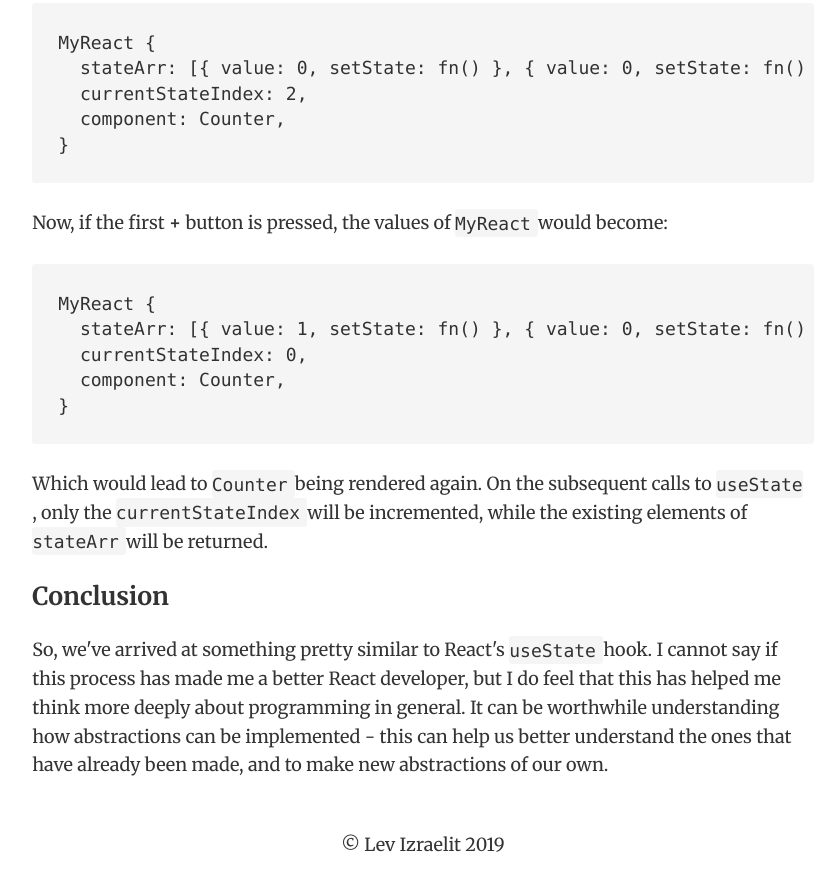
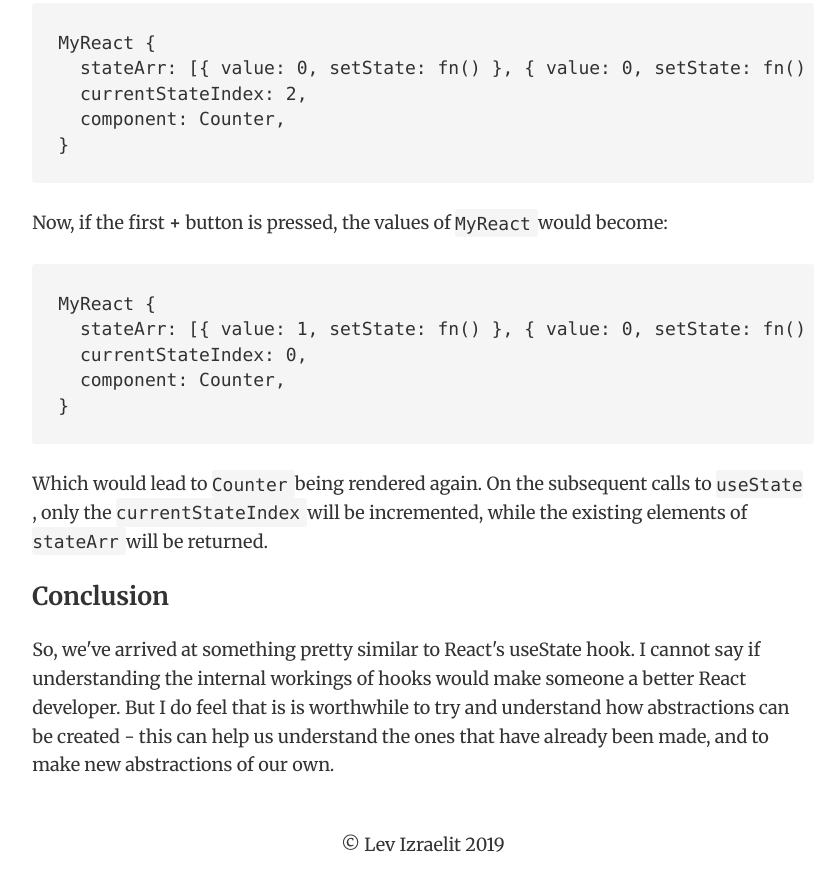
Before and after one commit to lizraeli/lev-izraelit, a Gatsby site: page /blog/state-hook in a window 1280 px wide. Shown: the part 10797-11673 px from the top of the page, without its empty margins (217-1051 px from the left). Built offline with nearby package versions, Linux system fonts and the light colour scheme; Gatsby itself is replaced by a stand-in of ours; some packages are replaced by stand-ins of ours; code samples lack their colours; a small style sheet from the web is missing.

Commit message:
reword conclusion

```diff
--- a/src/content/state-hook.md
+++ b/src/content/state-hook.md
@@ -370,4 +370,4 @@ Which would lead to `Counter` being rendered again. On the subsequent calls to `
 
 ### Conclusion
 
-So, we've arrived at something pretty similar to React's `useState` hook. I cannot say if this process has made me a better React developer, but I do feel that this has helped me think more deeply about programming in general. It can be worthwhile understanding how abstractions can be implemented - this can help us better understand the ones that have already been made, and to make new abstractions of our own.
+So, we've arrived at something pretty similar to React's useState hook. I cannot say if understanding the internal workings of hooks would make someone a better React developer. But I do feel that is is worthwhile to try and understand how abstractions can be created - this can help us understand the ones that have already been made, and to make new abstractions of our own.
```
